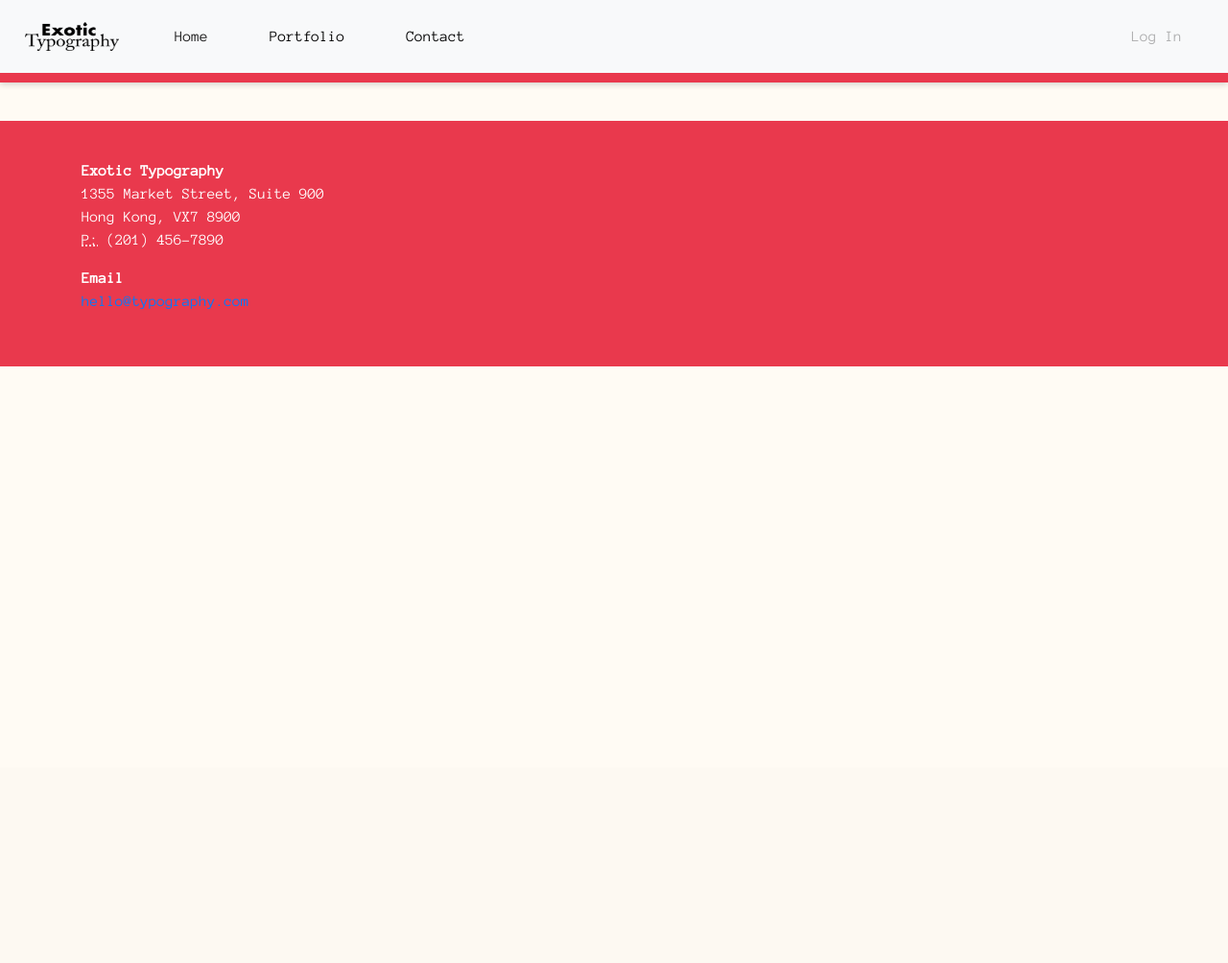
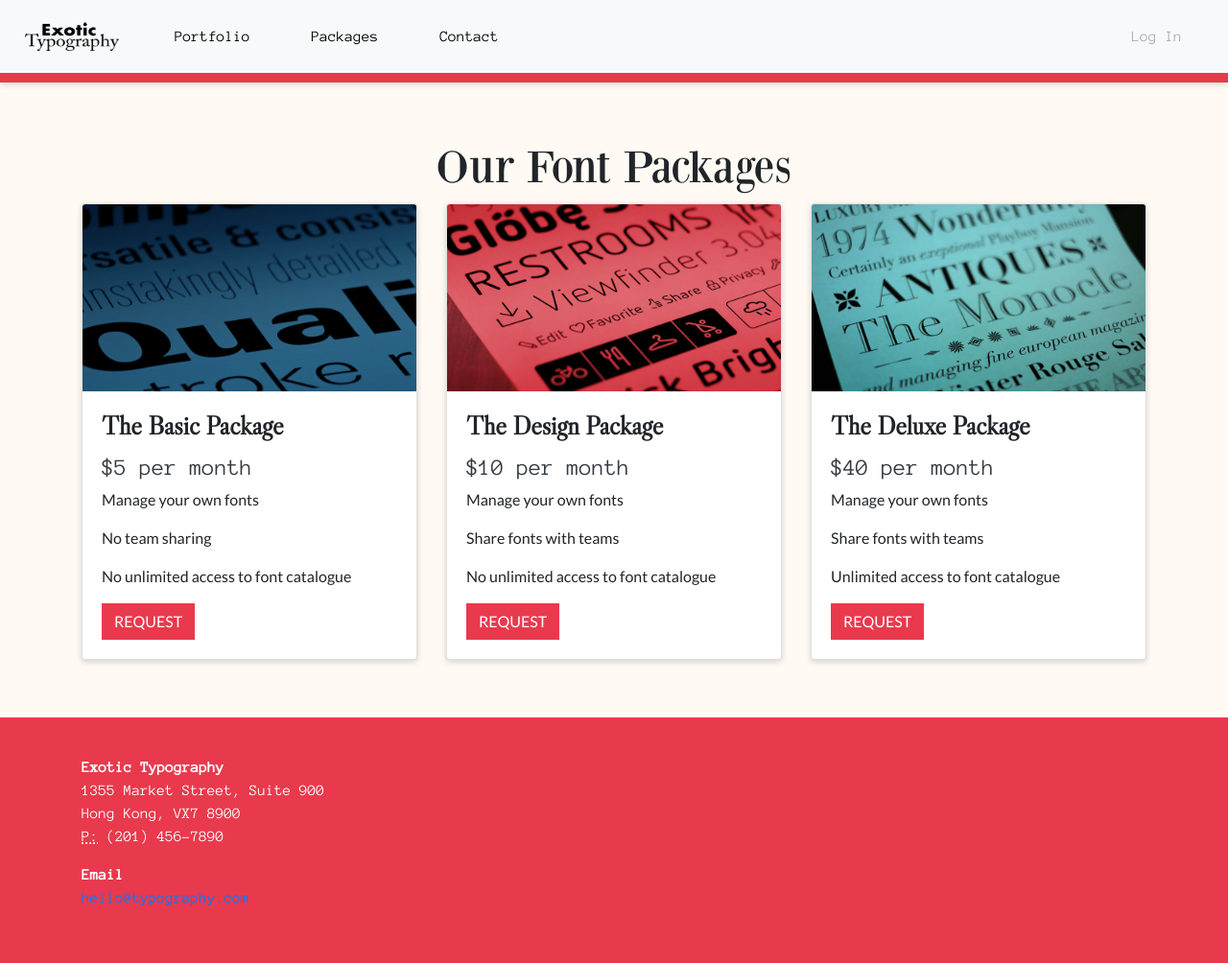
Before and after one commit to ninalouw/typography-wk8, a PHP site: page /packages.php in a window 1280 px wide. Shown: the whole page at 96% size. Before the commit the page ends 382 px from the top, so only its background shows below. Run offline with PHP 8.4, Linux system fonts and the light colour scheme; some libraries are stand-ins or nearby versions; some web fonts are replaced.

Commit message:
style packages page

```diff
--- a/css/styles.css
+++ b/css/styles.css
@@ -271,6 +271,25 @@ hr {
   display: none;
 }
 
+.packages {
+  margin-top: 60px;
+  margin-bottom: 60px;
+}
+
+.packages h4 {
+  font-size: 1.7rem;
+  font-weight: bold;
+}
+
+.packages h6 {
+  font-size: 1.5rem;
+}
+
+.packages p {
+  font-family: 'Lato', sans-serif;
+  font-weight: 300;
+}
+
 .contact-container {
   margin-top: 60px;
   margin-bottom: 60px;
--- a/css/styles.scss
+++ b/css/styles.scss
@@ -164,6 +164,21 @@ hr {
 //portfolio
 
 //packages
+.packages {
+    margin-top:$margin;
+    margin-bottom: $margin;
+    h4 {
+        font-size: 1.7rem;
+        font-weight: bold;
+    }
+    h6 {
+        font-size: 1.5rem;
+    }
+    p {
+        font-family: 'Lato', sans-serif;
+        font-weight: 300;
+    }
+}
 
 //contact
 .contact-container {
--- a/index.php
+++ b/index.php
@@ -8,7 +8,7 @@
             <img class='img-fluid img-responsive' src='img/font-slider/wolpe-banner.png' alt='font-banner'>
             <div class="banner">
                 <h3>Over 3000 satisfied clients!</h3>
-                <button class="btn btn-primary" href="portfolio.php">View Portfolio</button>
+                <a class="btn btn-primary" href="packages.php">View Packages</a>
             </div>
         </div>
     </div>
--- a/packages.php
+++ b/packages.php
@@ -1,4 +1,51 @@
 <!-- php header -->
 <?php include "partials/header.php"?>
+<div class="container packages">
+    <h2 class="text-center">Our Font Packages</h2>
+    <!-- second row of cards -->
+    <div class="row">
+        <div class="col-lg-4 col-md-4 col-sm-6 col-xs-6 card-mobile">
+            <div class="card">
+            <img class="card-img-top" src="img/font-type/rectangle/basic.jpg" alt="Card image">
+            <div class="card-body">
+                <h4 class="card-title">The Basic Package</h4>
+                <h6 class="card-text text-dark">$5 per month</h6>
+                <p>Manage your own fonts</p>
+                <p>No team sharing</p>
+                <p>No unlimited access to font catalogue</p>
+                <a href="portfolio.php" class="btn btn-primary">Request</a>
+            </div>
+            </div>
+        </div>
+
+        <div class="col-lg-4 col-md-4 col-sm-6 col-xs-6 card-mobile">
+            <div class="card">
+            <img class="card-img-top" src="img/font-type/rectangle/design.jpg" alt="Card image">
+            <div class="card-body">
+                <h4 class="card-title">The Design Package</h4>
+                <h6 class="card-text text-dark">$10 per month</h6>
+                <p>Manage your own fonts</p>
+                <p>Share fonts with teams</p>
+                <p>No unlimited access to font catalogue</p>
+                <a href="portfolio.php" class="btn btn-primary">Request</a>
+            </div>
+            </div>
+        </div>
+
+        <div class="col-lg-4 col-md-4 col-sm-6 col-xs-6 card-mobile">
+            <div class="card">
+            <img class="card-img-top" src="img/font-type/rectangle/deluxe.jpg" alt="Card image">
+            <div class="card-body">
+                <h4 class="card-title">The Deluxe Package</h4>
+                <h6 class="card-text text-dark">$40 per month</h6>
+                <p>Manage your own fonts</p>
+                <p>Share fonts with teams</p>
+                <p>Unlimited access to font catalogue</p>
+                <a href="portfolio.php" class="btn btn-primary">Request</a>
+            </div>
+            </div>
+        </div>
+    </div>
+</div>
 <!-- php footer -->
 <?php include "partials/footer.php"?>
--- a/partials/header.php
+++ b/partials/header.php
@@ -30,11 +30,11 @@
         </button>
         <div class="collapse navbar-collapse" id="navbarNav">
           <ul class="navbar-nav mr-auto mt-2 mt-lg-0">
-            <li class="nav-item active">
-              <a class="nav-link" href="index.php">Home <span class="sr-only">(current)</span></a>
+            <li class="nav-item">
+              <a class="nav-link" href="portfolio.php">Portfolio</a>
             </li>
             <li class="nav-item">
-              <a class="nav-link" href="portfolio.php">Portfolio</a>
+              <a class="nav-link" href="packages.php">Packages</a>
             </li>
             <li class="nav-item">
               <a class="nav-link" href="contact.php">Contact</a>
```
Also changed, not shown: css/styles.min.css, img/font-type/rectangle/194318.png (deleted), img/font-type/rectangle/basic.jpg (renamed from img/font-type/rectangle/universnext_plain_d35353i1791.jpg), img/font-type/rectangle/beautiful.jpg (renamed from img/font-type/rectangle/209309.jpg), img/font-type/rectangle/clarika.png (renamed from img/font-type/rectangle/244990.png), img/font-type/rectangle/deluxe.jpg (renamed from img/font-type/rectangle/didot_plain_d35353i1791.jpg), img/font-type/rectangle/design.jpg (renamed from img/font-type/rectangle/ffnetto_plain_d35353i1791.jpg), img/font-type/rectangle/fonts.jpg (renamed from img/font-type/rectangle/90381.jpg), img/font-type/rectangle/helvetica.gif (renamed from img/font-type/rectangle/neuehelvetica_238x113_d35140i19.gif), img/font-type/rectangle/meltow.jpg (renamed from img/font-type/rectangle/204955.jpg), img/font-type/rectangle/persnum.png (renamed from img/font-type/rectangle/245580.png), img/font-type/rectangle/pluto.jpg (renamed from img/font-type/rectangle/227643.jpg), img/font-type/rectangle/saissant.png (renamed from img/font-type/rectangle/72964.png).
